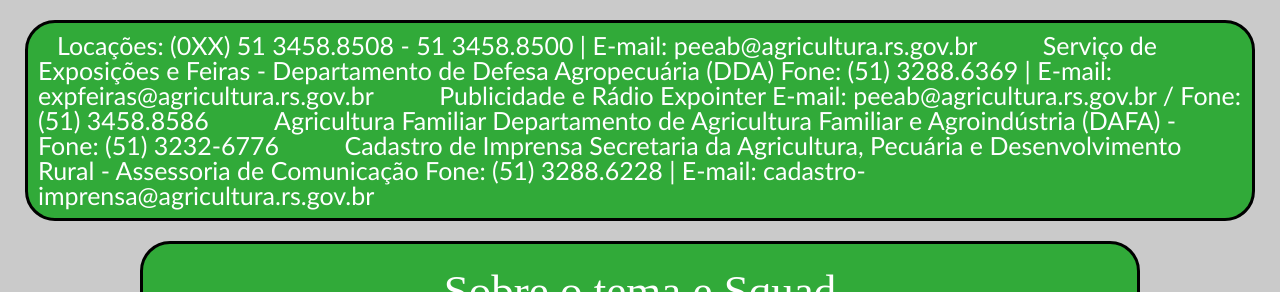
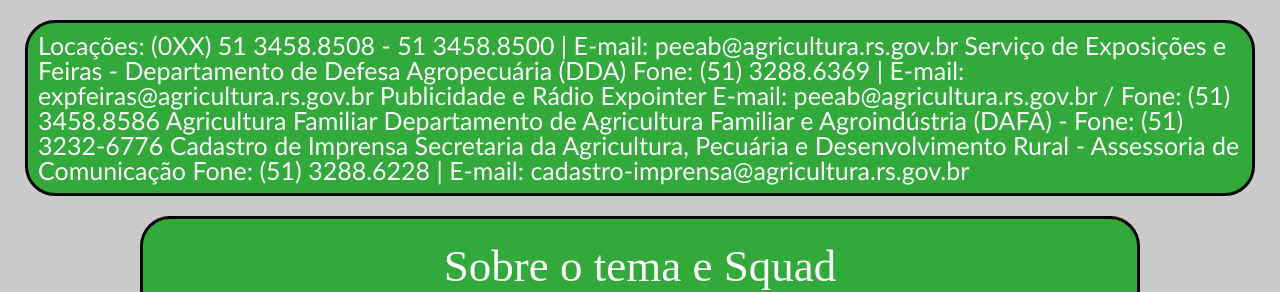
Before and after one commit to IgorCentofante/Landing-Page, a plain HTML site: page index.html in a window 1280 px wide. Shown: the part 1564-1856 px from the top of the page. Drawn offline with Linux system fonts and the light colour scheme.

Commit message:
Arrumando espaçamento "contato"

```diff
--- a/index.html
+++ b/index.html
@@ -60,13 +60,14 @@
 
             <div class="caixa-contato"><a name ="Contato"></a>
                 <div class="contato">
-                    <ul>
-                        <li>Locações: (0XX) 51 3458.8508 - 51 3458.8500 | E-mail: peeab@agricultura.rs.gov.br</li>
-                        <li>Serviço de Exposições e Feiras - Departamento de Defesa Agropecuária (DDA) Fone: (51) 3288.6369 | E-mail: expfeiras@agricultura.rs.gov.br</li>
-                        <li>Publicidade e Rádio Expointer E-mail: peeab@agricultura.rs.gov.br / Fone: (51) 3458.8586</li>
-                        <li>Agricultura Familiar Departamento de Agricultura Familiar e Agroindústria (DAFA) - Fone: (51) 3232-6776</li>
-                        <li>Cadastro de Imprensa Secretaria da Agricultura, Pecuária e Desenvolvimento Rural - Assessoria de Comunicação Fone: (51) 3288.6228 |     E-mail: cadastro-imprensa@agricultura.rs.gov.br</li>
-                    </ul>
+
+                    <p> Locações: (0XX) 51 3458.8508 - 51 3458.8500 | E-mail: peeab@agricultura.rs.gov.br
+                        Serviço de Exposições e Feiras - Departamento de Defesa Agropecuária (DDA) Fone: (51) 3288.6369 | E-mail: expfeiras@agricultura.rs.gov.br
+                        Publicidade e Rádio Expointer E-mail: peeab@agricultura.rs.gov.br / Fone: (51) 3458.8586
+                        Agricultura Familiar Departamento de Agricultura Familiar e Agroindústria (DAFA) - Fone: (51) 3232-6776
+                        Cadastro de Imprensa Secretaria da Agricultura, Pecuária e Desenvolvimento Rural - Assessoria de Comunicação Fone: (51) 3288.6228 |     E-mail: cadastro-imprensa@agricultura.rs.gov.br
+                    </p>
+
                 </div>
             </div>
 
```
